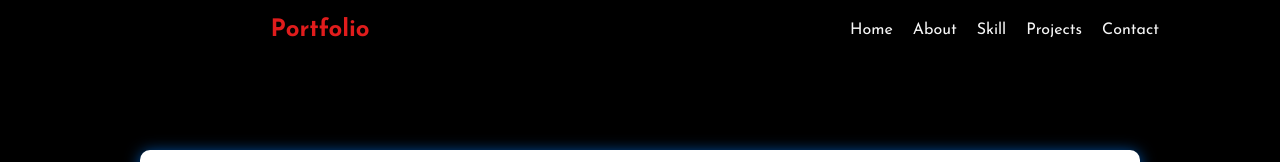
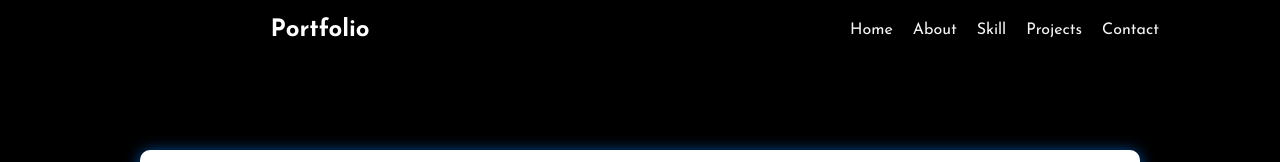
Before and after one commit to RAJASEKAR-01/Personal-portfolio, a React (Create React App) app: page / in a window 1280 px wide. Shown: the top 162 px of the page. Built offline with nearby package versions, Linux system fonts and the light colour scheme.

Commit message:
rechange

```diff
--- a/src/Components/Home.jsx
+++ b/src/Components/Home.jsx
@@ -15,6 +15,7 @@ function Home() {
 
   return (
     <div className='Home-section'>
+    <div className='Home-Container'>
       <div className='box'>
         <div className='content'>
           <h1>Hello!</h1>
@@ -48,6 +49,7 @@ function Home() {
         </div>
       </div>
     </div>
+    </div>
   );
 }
 
--- a/src/Css/Home.css
+++ b/src/Css/Home.css
@@ -2,15 +2,19 @@
 .Home-section{
     width:100%;
     display: flex;
-    gap: 20px;
-    flex-wrap: wrap;
     min-height: 100vh;
     background-color: black;
     display: flex;
-    justify-content: space-around;
+    justify-content:center;
     align-items: center;
 
 
+
+}
+.Home-Container{
+    min-width:80%;
+    display: flex;
+    justify-content: center;
 
 }
 .box{
--- a/src/Css/Navbar.css
+++ b/src/Css/Navbar.css
@@ -11,7 +11,7 @@
     height: 100%;
     width: 100%;
     display: flex;
-    color: rgb(224, 28, 28);
+    color: white;
     justify-content: space-between;
 
 }
@@ -55,9 +55,11 @@ a{
 
 }
 .side-nav div{
-    position:fixed;
+    display:flex ;
     width:100%;
     text-align: center;
+    justify-content: center;
+
 
 }
 .side-nav ul li a{
@@ -77,7 +79,7 @@ a{
 }
 
 .side-nav ul li{
-    margin: 50px;
+    margin: 10px;
     padding: 20px;
     border-radius: 5px;
     width:50%;
@@ -92,9 +94,14 @@ a{
 }
 .side-nav ul{
     background-color: #000000;
-    position: fixed;
+    display: flex;
+    align-items: center;
+    flex-direction: column;
     width: 100%;
     height: 100%;
+    position: fixed;
+    margin: 0;
+    padding: 20px 10px;
 
 }
 .side-nav ul li:hover{
@@ -108,10 +115,7 @@ a{
     text-transform: capitalize;
     color:rgb(255, 255, 255);
     cursor: pointer;
-
-
 }
-
 .btn{
     display: none;
     cursor: pointer;
```
